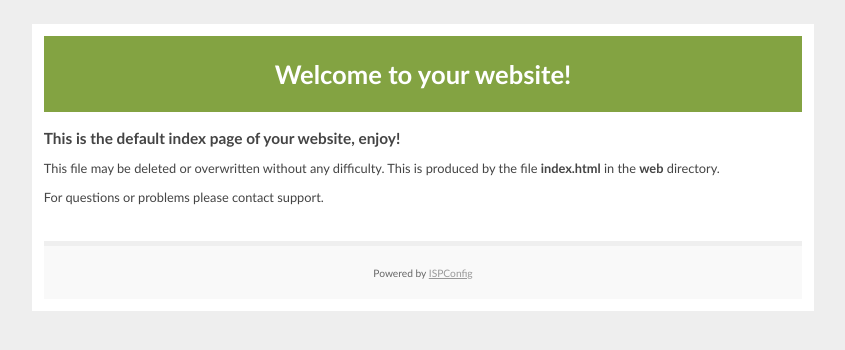
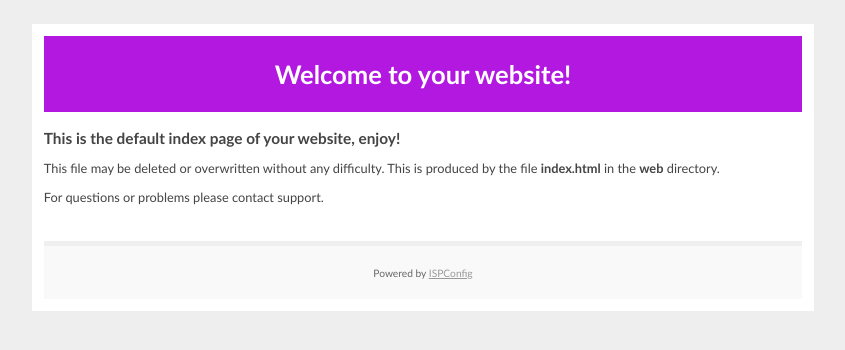
Before and after one commit to manicmoddin/manic-web-services, a plain HTML site: page index.html in a window 1280 px wide. Shown: the whole page, without its empty margins (217-1062 px from the left). Drawn offline with Linux system fonts and the light colour scheme.

Commit message:
Changed header to purple

```diff
--- a/index.html
+++ b/index.html
@@ -25,7 +25,7 @@
         padding: 6px ;
         text-align: center;
     }
-    .header{ background-color: #83A342; color: #FFFFFF; }
+    .header{ background-color: #b218e0; color: #FFFFFF; }
     #content {
         padding: 4px 0 24px 0;
     }
```
